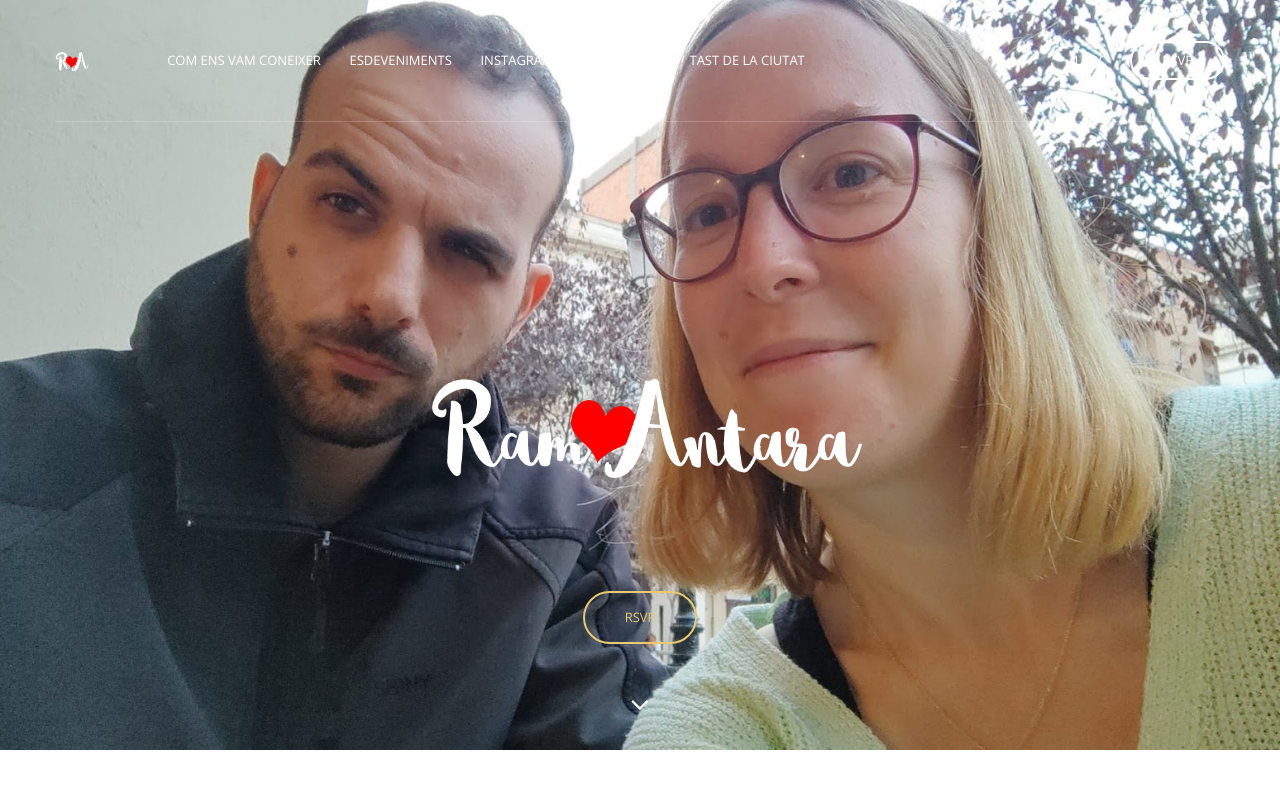
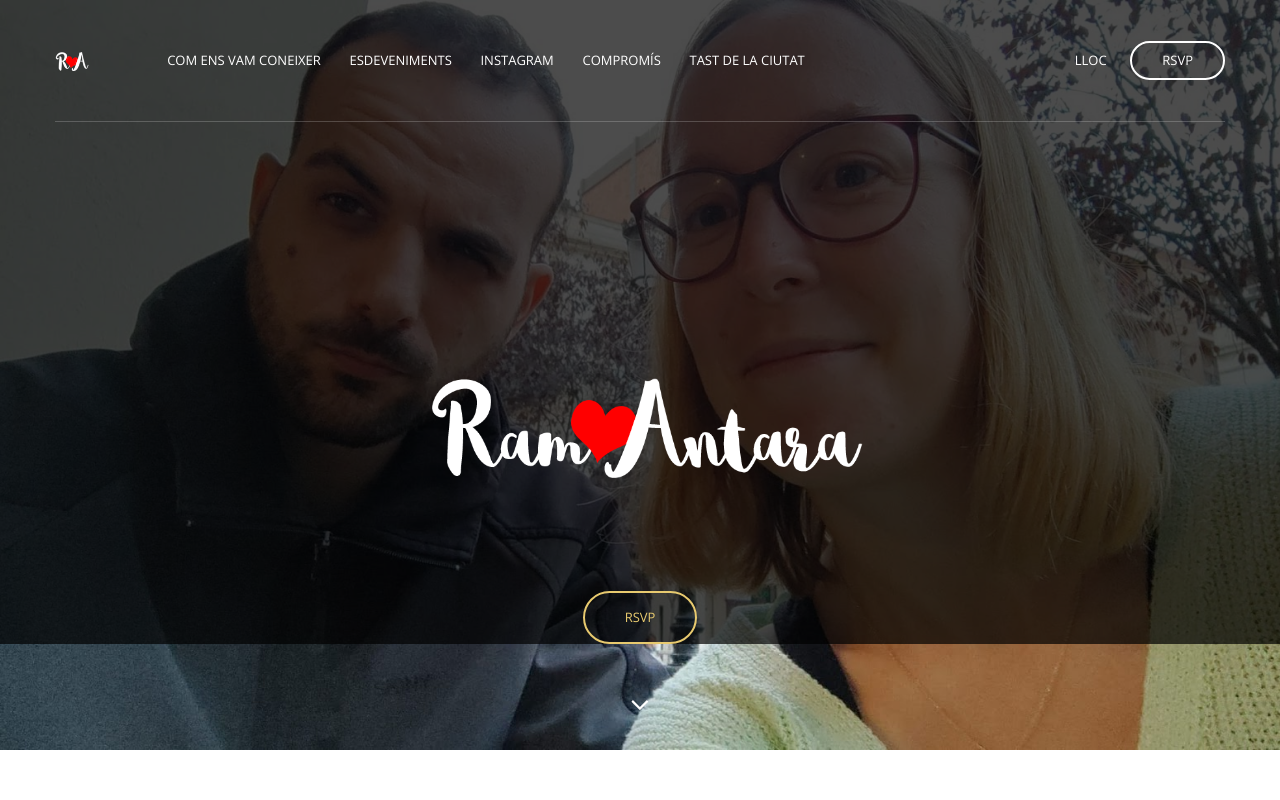
Before and after one commit to Marshall-Power/wedding-site, a website: page index.html in a window 1280 px wide. Shown: the top 800 px of the page. Drawn offline with nearby package versions, Linux system fonts and the light colour scheme; some packages are replaced by stand-ins of ours; files whose address does not match are found by name.

Commit message:
Added image dimmer

```diff
--- a/index.html
+++ b/index.html
@@ -66,6 +66,7 @@
     your browser</a> to improve your experience.</p>
 <![endif]-->
 <section class="hero">
+    <div class="dimmer">
         <section class="navigation">
             <header>
                 <div class="header-content">
@@ -110,6 +111,7 @@
             </div>
         </div>
         <div class="down-arrow floating-arrow"><a href="#invitation"><i class="fa fa-angle-down"></i></a></div>
+    </div>
 </section>
 
 <section id="invitation" class="section-padding">
--- a/sass/styles.scss
+++ b/sass/styles.scss
@@ -285,10 +285,10 @@ Hero
     margin-bottom: 12%;
   }
 }
-.hero:after{
+.dimmer{
   width: 100%;
   height: 100%;
-  background-color: red;
+  background: rgba(0, 0, 0, 0.7);
   z-index: 2;
 }
 .navigation {
```
Also changed, not shown: css/styles.min.css. Lines whose indentation alone changed are shown as unchanged.
